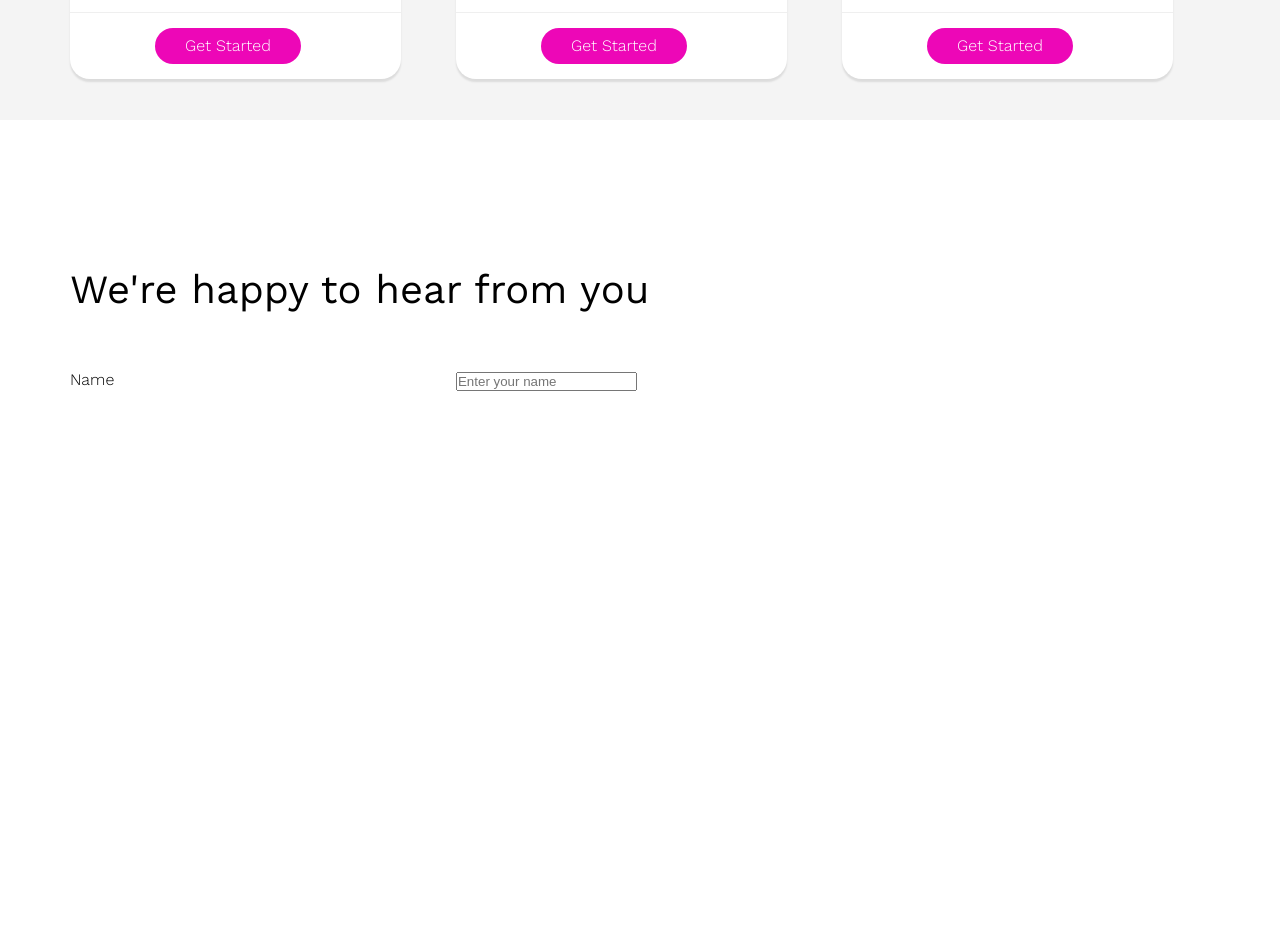
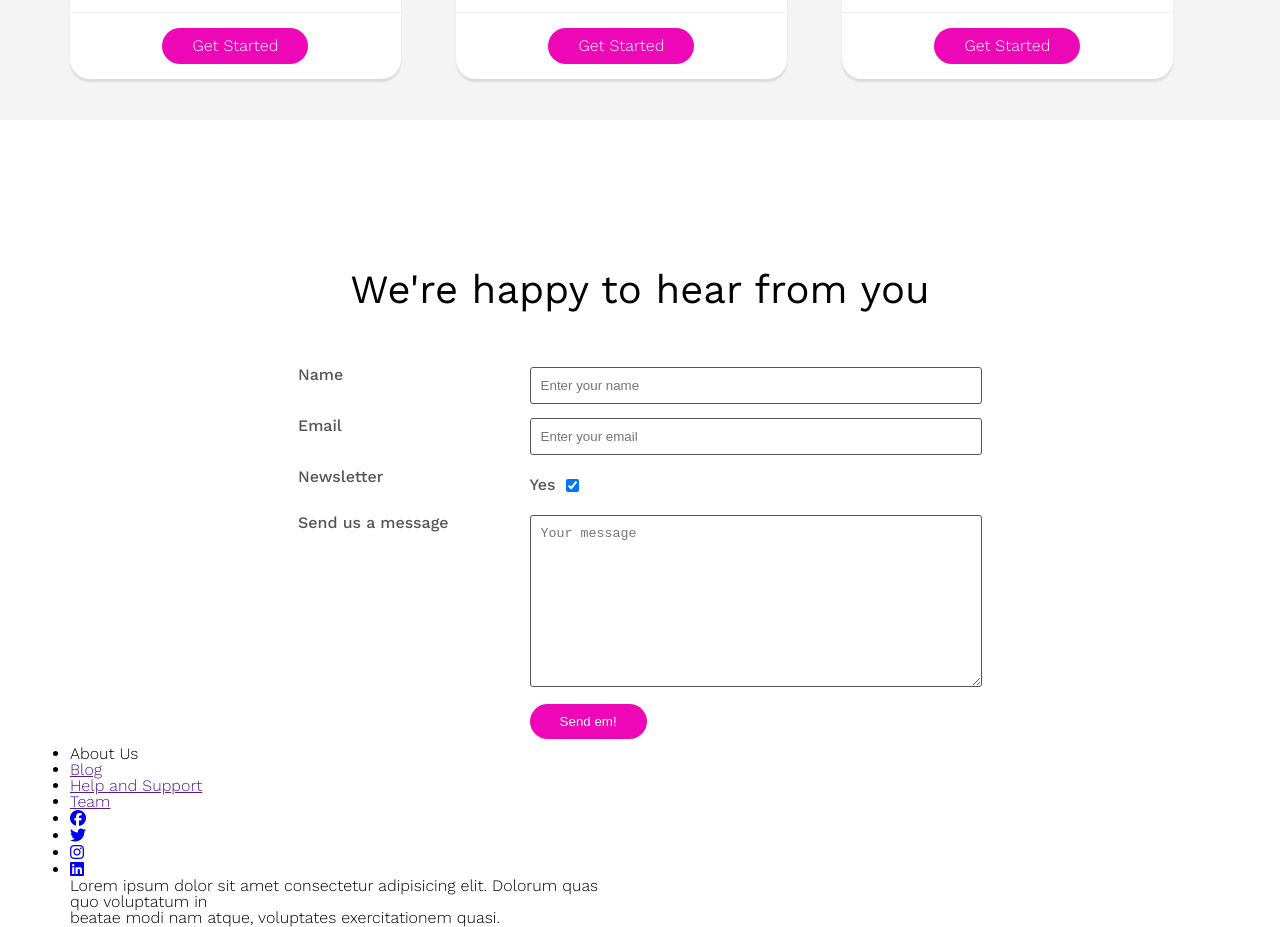
Before and after one commit to Boahen123/Bits-Technologies, a plain HTML site: page index.html in a window 1280 px wide. Shown: the part 4028-4955 px from the top of the page. Before the commit the page ends 4430 px from the top, so only its background shows below. Drawn offline with nearby package versions, Linux system fonts and the light colour scheme; a web font is replaced by a local one.

Commit message:
footer completed

```diff
--- a/index.html
+++ b/index.html
@@ -396,7 +396,8 @@
       </div>
     </section>
 
-    <section class="class-section">
+    <!-- Contact Session  -->
+    <section class="contact-section">
       <div class="row">
         <h2 class="pricing__heading">We're happy to hear from you</h2>
       </div>
@@ -404,7 +405,7 @@
         <form action="#" method="post" class="contact__form">
           <div class="row">
             <div class="col span_1_of_3">
-              <label for="">Name</label>
+              <label for="name">Name</label>
             </div>
             <div class="col span_2_of_3">
               <input
@@ -415,9 +416,75 @@
                 required
               />
             </div>
+          <div class="row">
+            <div class="col span_1_of_3">
+              <label for="email">Email</label>
+            </div>
+            <div class="col span_2_of_3">
+              <input
+                type="email"
+                name="email"
+                id="email"
+                placeholder="Enter your email"
+                required
+              />
+            </div>
+          <div class="row">
+            <div class="col span_1_of_3">
+              <label for="newsletter">Newsletter</label>
+            </div>
+            <div class="col span_2_of_3">
+             Yes
+              <input
+                type="checkbox"
+                name="newsletter"
+                id="newsletter"
+                checked
+              />
+            </div>
+          </div>
+          <div class="row">
+            <div class="col span_1_of_3"><label for="message">Send us a message</label></div>
+            <div class="col span_2_of_3">
+              <textarea name="message" id="message" cols="30" rows="10" placeholder="Your message"></textarea>
+            </div>
+          </div>
+          <div class="row">
+            <div class="col span_1_of_3">&nbsp;</div>
+            <div class="col span_2_of_3">
+              <input type="submit" value="Send em!">
+            </div>
           </div>
         </form>
       </div>
     </section>
+
+    <!-- footer section  -->
+    <footer>
+      <div class="row">
+        <div class="span_1_of_2">
+          <div class="footer-nav">
+            <ul>
+              <li><a href=""></a>About Us</li>
+              <li><a href="">Blog</a></li>
+              <li><a href="">Help and Support</a></li>
+              <li><a href="">Team</a></li>
+            </ul>
+          </div>
+          <div class="span_1_of_2">
+            <ul class="social-links">
+              <li><a href="#"><i class="fab fa-facebook"></i></a></li>
+              <li><a href="#"><i class="fab fa-twitter"></i></a></li>
+              <li><a href="#"><i class="fab fa-instagram"></i></a></li>
+              <li><a href="#"><i class="fab fa-linkedin"></i></a></li>
+            </ul>
+          </div>
+
+          <div class="row">
+              <p>Lorem ipsum dolor sit amet consectetur adipisicing elit. Dolorum quas quo voluptatum in <br> beatae modi nam atque, voluptates exercitationem quasi.</p>
+          </div>
+        </div>
+      </div>
+    </footer>
   </body>
 </html>
--- /dev/null
+++ b/resources/css/sass-styles/_contact.scss
@@ -0,0 +1,26 @@
+@use 'constants';
+
+.contact-section {
+  text-align: center;
+}
+
+input[type='text'],
+input[type='email'],
+textarea {
+  width: 100%;
+  padding: 10px;
+  border-radius: 3px;
+  border: 1px solid constants.$light-grey;
+}
+
+.contact__form {
+  text-align: left;
+  width: 60%;
+  margin: 0 auto;
+  color: constants.$light-grey;
+  font-weight: 500;
+}
+
+input[type='checkbox'] {
+  margin: 10px 5px;
+}
--- a/resources/css/sass-styles/_landing-page.scss
+++ b/resources/css/sass-styles/_landing-page.scss
@@ -55,19 +55,23 @@ header {
 }
 
 .btn:link,
-.btn:visited {
+.btn:visited,
+input[type='submit'] {
   text-decoration: none;
   padding: 10px 30px;
   border-radius: 100px;
   display: inline-block;
+  border: none;
 }
 
 .btn__full:link,
-.btn:visited {
+.btn:visited,
+input[type='submit'] {
   background-color: constants.$primary-color1;
   color: constants.$white;
 }
 
-.btn__full:hover {
+.btn__full:hover,
+input[type='submit']:hover {
   background-color: constants.$hover-color;
 }
--- a/resources/css/sass-styles/_pricing.scss
+++ b/resources/css/sass-styles/_pricing.scss
@@ -26,6 +26,7 @@
       border: none;
       text-align: center;
       padding-left: 0;
+      padding-right: 0;
     }
     &:first-child {
       background-color: #fcfcfc;
--- a/resources/css/sass-styles/styles.scss
+++ b/resources/css/sass-styles/styles.scss
@@ -6,6 +6,8 @@
 @use 'clients';
 @use 'testimonials';
 @use 'pricing';
+@use 'contact';
+@use 'footer';
 
 * {
   margin: 0;
```
Also changed, not shown: resources/css/css-styles/styles.css, resources/css/sass-styles/_footer.scss (added), 1 other file.
